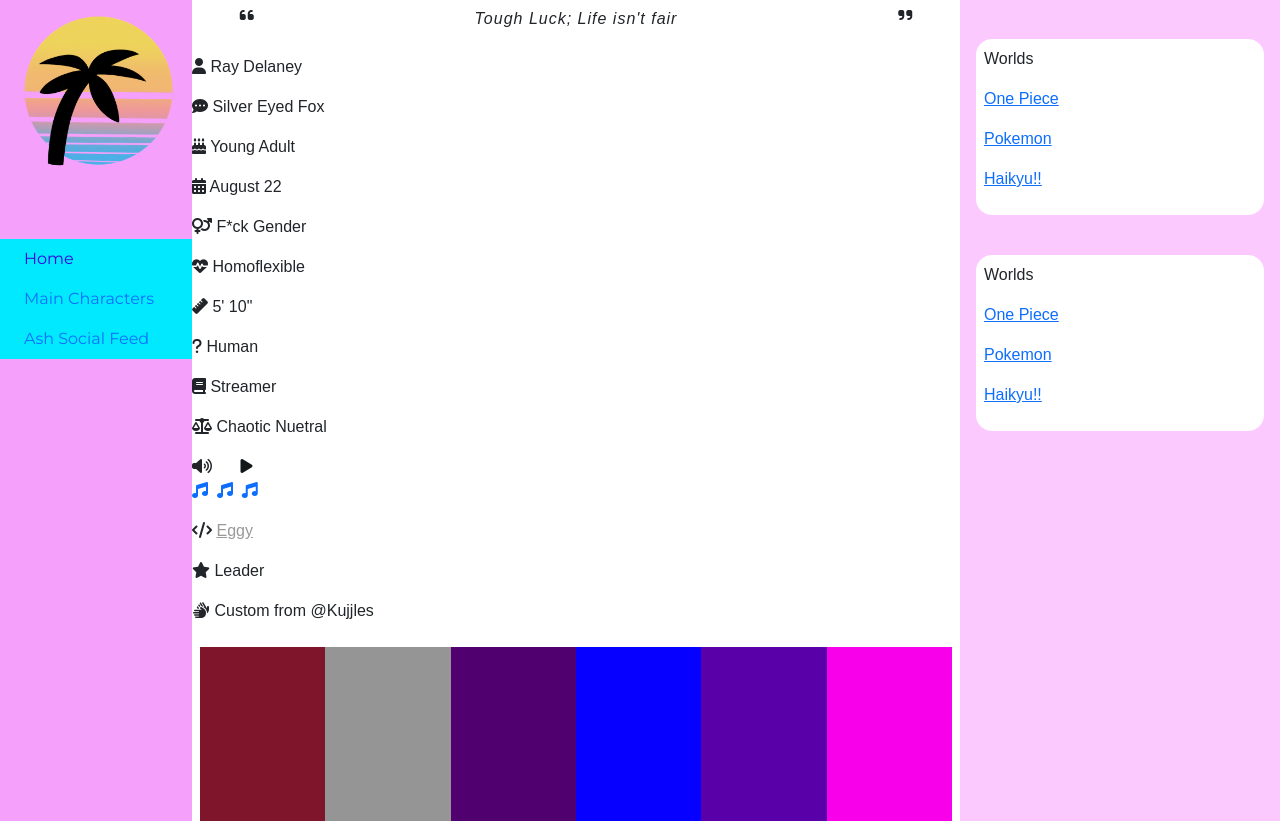
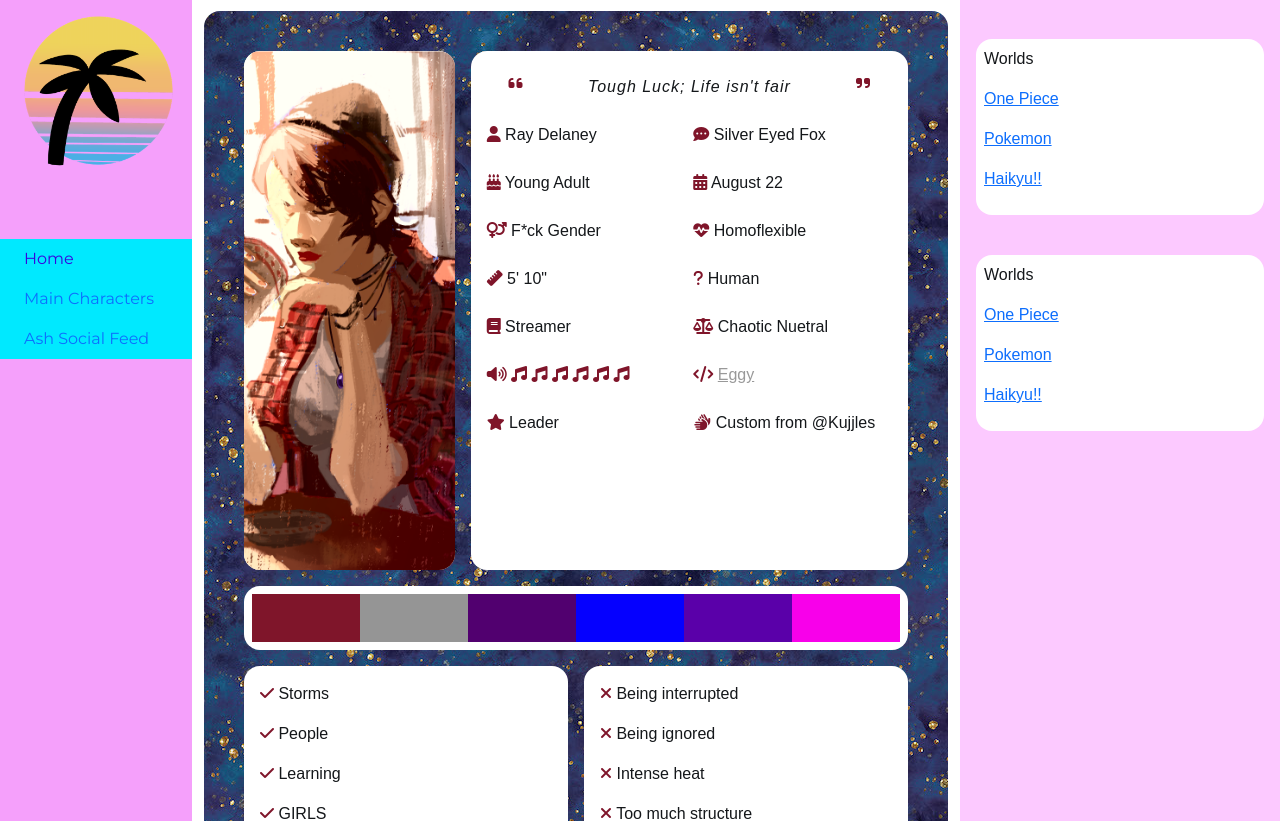
Before and after one commit to KosmicKisses/character-website, a PHP site: page /ray_main-profile.php in a window 1280 px wide. Shown: the part 151-972 px from the top of the page. Run offline with PHP 8.4, Linux system fonts and the light colour scheme; some libraries are stand-ins or nearby versions.

Commit message:
Fixing the music icons

```diff
--- a/ray_main-profile.php
+++ b/ray_main-profile.php
@@ -1,10 +1,11 @@
 <?php require 'pageStart.php'; ?>
   <title>Ray Main Profile</title>
-  <link rel="stylesheet" href="stylesRayProfile.css">
+  <link rel="stylesheet" href="stylesProfile.css">
   <div class="center">
     <div class="main-content">
       <div class="wrapper">
         <div class="one element">
+          <img src="images/rayImage1.png">
         </div>
         <div class="two element">
 
@@ -56,17 +57,12 @@
             </div>
             <div class="pr-md-1 mb-3" id="once">
               <i class="fas fa-volume-up"></i>
-              <a href="https://youtu.be/1k8craCGpgs" target="_BLANK" style="text-decoration: none;color: #14171A;">
-                <i class="fas fa-play" style="margin-left: 1.5em;"></i>
-              </a>
-              <p class="m-0 ml-2">
-                  <a href="https://www.youtube.com/watch?v=1k8craCGpgs" target="_blank"><i class="fa-solid fa-music"></i></a>
-                  <a href="https://www.youtube.com/watch?v=5Nrv5teMc9Y" target="_blank"><i class="fa-solid fa-music-note"></i></a>
-                  <a href="https://www.youtube.com/watch?v=Xn676-fLq7I" target="_blank"><i class="fa-solid fa-music"></i></a>
-                  <a href="https://www.youtube.com/watch?v=btPJPFnesV4" target="_blank"><i class="fa-solid fa-music-note"></i></a>
-                  <a href="https://www.youtube.com/watch?v=ERoS6y5zE0Y" target="_blank"><i class="fa-solid fa-music"></i></a>
-                  <a href="https://www.youtube.com/watch?v=7Xf-Lesrkuc" target="_blank"><i class="fa-solid fa-music-note"></i></a>
-                </p>
+              <a href="https://www.youtube.com/watch?v=1k8craCGpgs" target="_blank"><i class="fas fa-music"></i></a>
+              <a href="https://www.youtube.com/watch?v=5Nrv5teMc9Y" target="_blank"><i class="fas fa-music"></i></a>
+              <a href="https://www.youtube.com/watch?v=Xn676-fLq7I" target="_blank"><i class="fas fa-music"></i></a>
+              <a href="https://www.youtube.com/watch?v=btPJPFnesV4" target="_blank"><i class="fas fa-music"></i></a>
+              <a href="https://www.youtube.com/watch?v=ERoS6y5zE0Y" target="_blank"><i class="fas fa-music"></i></a>
+              <a href="https://www.youtube.com/watch?v=7Xf-Lesrkuc" target="_blank"><i class="fas fa-music"></i></a>
             </div>
             <div class="pl-md-1 mb-3" id="doce">
               <i class="fas fa-code"></i>
```
Also changed, not shown: profileBase.php (+5 -5 lines).
